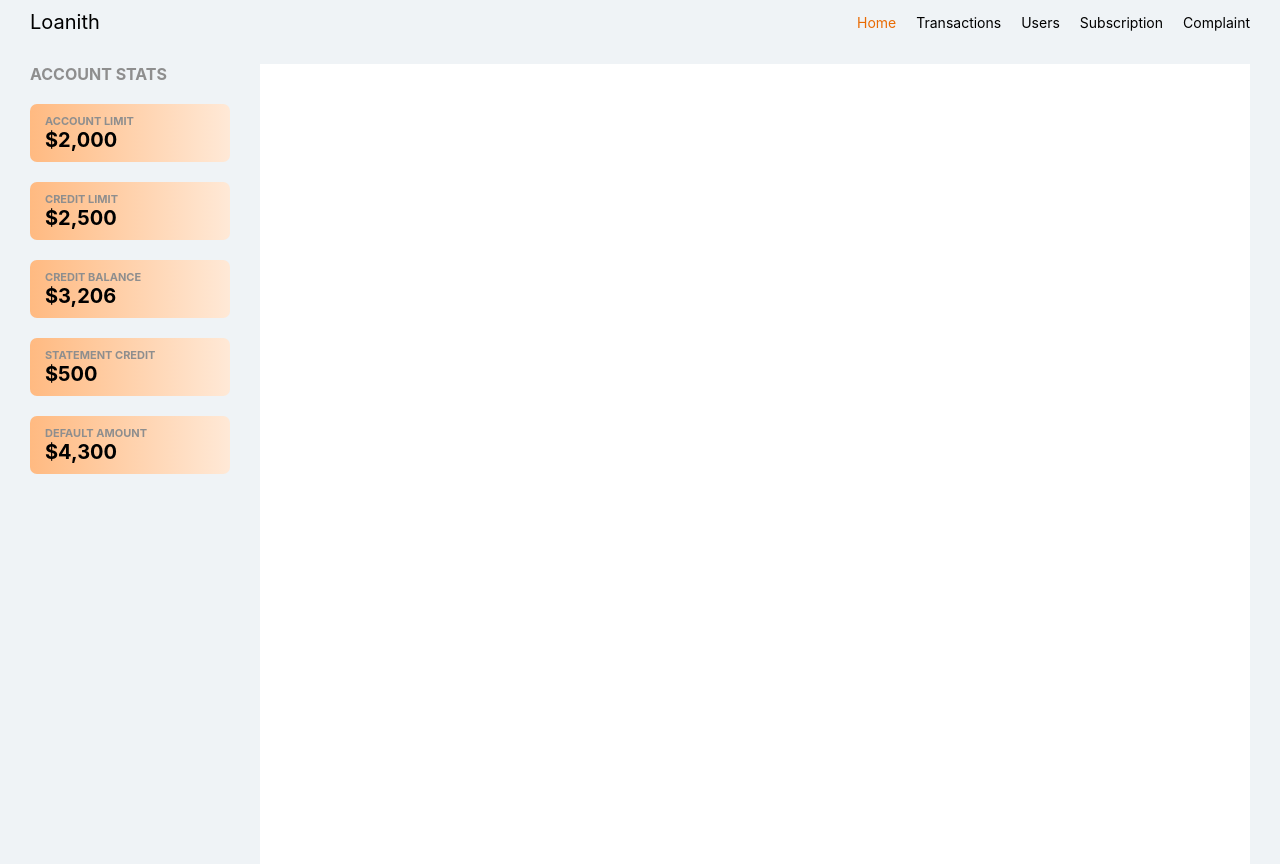
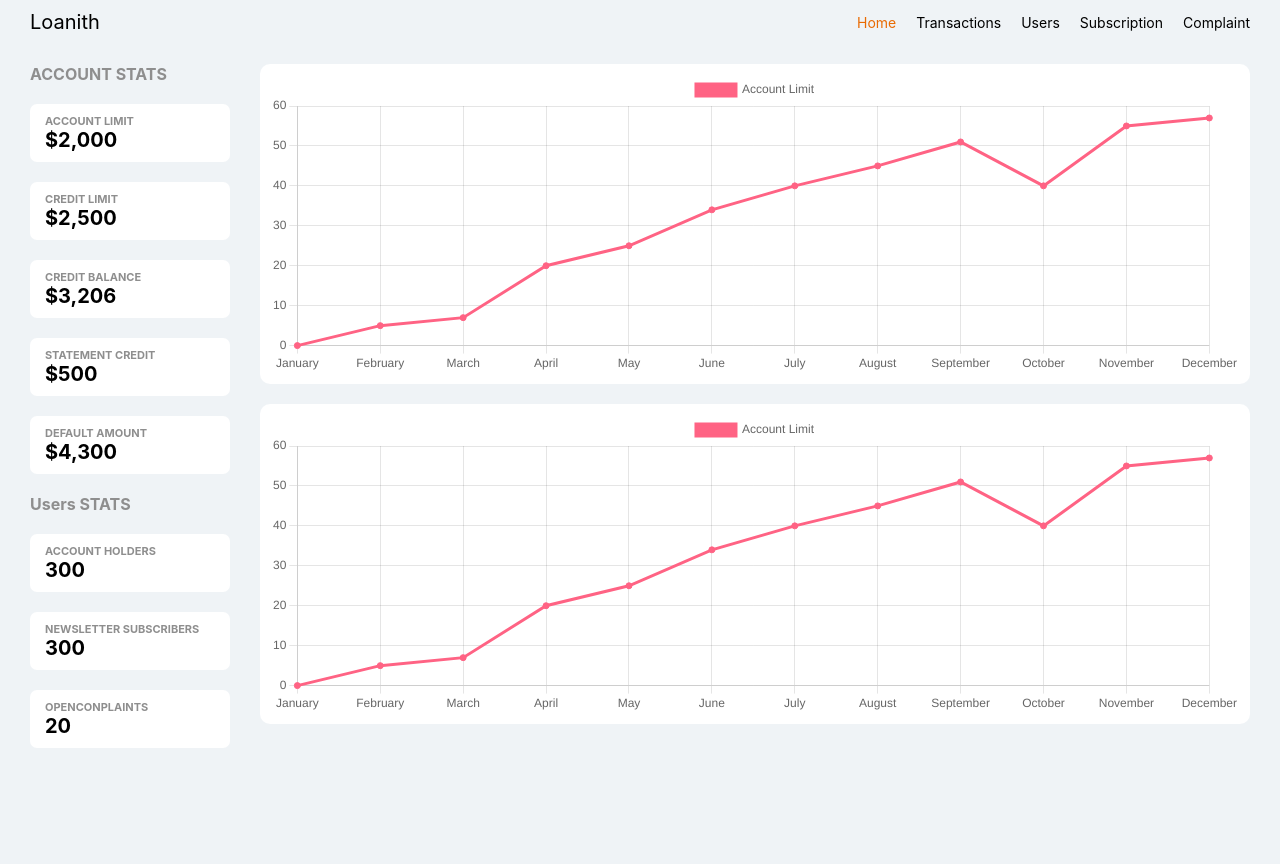
Before and after one commit to Ayboss/loanithTest, a React (Create React App) app: page / in a window 1280 px wide. After the commit the page ends 800 px from the top, so only its background shows below. Built offline with nearby package versions, Linux system fonts and the light colour scheme.

Commit message:
graph 1.0

```diff
--- a/package.json
+++ b/package.json
@@ -6,7 +6,9 @@
     "@testing-library/jest-dom": "^5.13.0",
     "@testing-library/react": "^11.2.7",
     "@testing-library/user-event": "^12.8.3",
+    "chart.js": "^3.3.2",
     "react": "^17.0.2",
+    "react-chartjs-2": "^3.0.3",
     "react-dom": "^17.0.2",
     "react-router-dom": "^5.2.0",
     "react-scripts": "4.0.3",
--- /dev/null
+++ b/src/components/Graph.js
@@ -0,0 +1,35 @@
+import React from 'react'
+import {Line} from 'react-chartjs-2'
+function Graph() {
+    return (
+        <div className="home__graph">
+            <Line height={300} width={'100%'}
+            data={
+                {labels:[
+                'January',
+                'February',
+                'March',
+                'April',
+                'May',
+                'June',
+                'July',
+                'August',
+                'September',
+                'October',
+                'November',
+                'December'
+              ],
+              datasets: [{
+                label: 'Account Limit',
+                backgroundColor: 'rgb(255, 99, 132)',
+                borderColor: 'rgb(255, 99, 132)',
+                data: [0, 5,7,20,25,34,40,45,51,40,55,57],
+              }]}
+            }
+            options={{ maintainAspectRatio: false }}
+              />
+        </div>
+    )
+}
+
+export default Graph
--- a/src/css/home.css
+++ b/src/css/home.css
@@ -8,8 +8,12 @@
     /* background-color: darkorange; */
 }
 .home__graphs{
-    background-color: #fff;
-    height: 100vh;
+}
+.home__graph{
+    background-color: white;
+    margin-bottom: 20px;
+    border-radius: 10px;
+    padding: 1rem;
 }
 .home__stats-heading{
     font-size: 1.6rem;
@@ -20,7 +24,7 @@
     background-color: #fff;
     padding: 1rem 1.5rem;
     border-radius: 7px;
-    background-image: linear-gradient(to right,#ff90359f,#ff9e4e3a);
+    /* background-image: linear-gradient(to right,#ff90359f,#ff9e4e3a); */
     margin-bottom: 2rem;
 }
 .statcard__heading{
--- a/src/pages/Home.js
+++ b/src/pages/Home.js
@@ -1,5 +1,6 @@
 import React from 'react'
 import StatCard from '../components/StatCard'
+import Graph from '../components/Graph'
 import '../css/home.css';
 
 function Home() {
@@ -12,9 +13,14 @@ function Home() {
                 <StatCard title="Credit Balance" figure="$3,206"/>
                 <StatCard title="Statement Credit" figure="$500"/>
                 <StatCard title="Default Amount" figure="$4,300"/>
+                <h3 className="home__stats-heading">Users STATS</h3>
+                <StatCard title="Account Holders" figure="300"/>
+                <StatCard title="Newsletter Subscribers" figure="300"/>
+                <StatCard title="OpenConplaints" figure="20"/>
             </div>
             <div className="home__graphs">
-
+                <Graph />
+                <Graph />
             </div>
         </div>
     )
```
Also changed, not shown: 1 other file (tests, documents, lock files or other folders).
